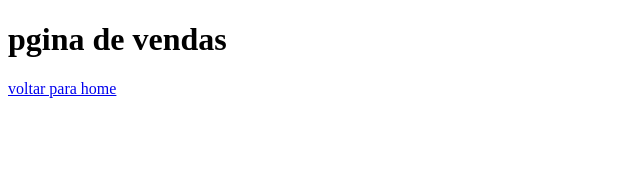
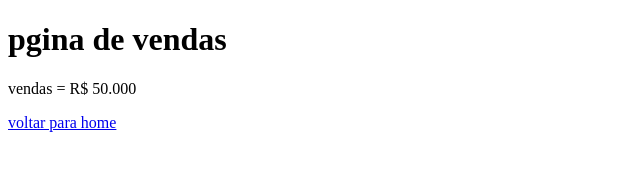
Before and after one commit to gabirios1106/aula-git-hub, a plain HTML site: page vendas.html in a window 1280 px wide. Shown: the whole page, without its empty margins (0-640 px from the left). Drawn offline with Linux system fonts and the light colour scheme.

Commit message:
acrescentando valores

```diff
--- a/vendas.html
+++ b/vendas.html
@@ -8,6 +8,7 @@
 </head>
 <body>
     <h1>pgina de vendas</h1>
+    <p>vendas = R$ 50.000</p>
     <a href="index.html">voltar para home</a>
 </body>
 </html>
```
